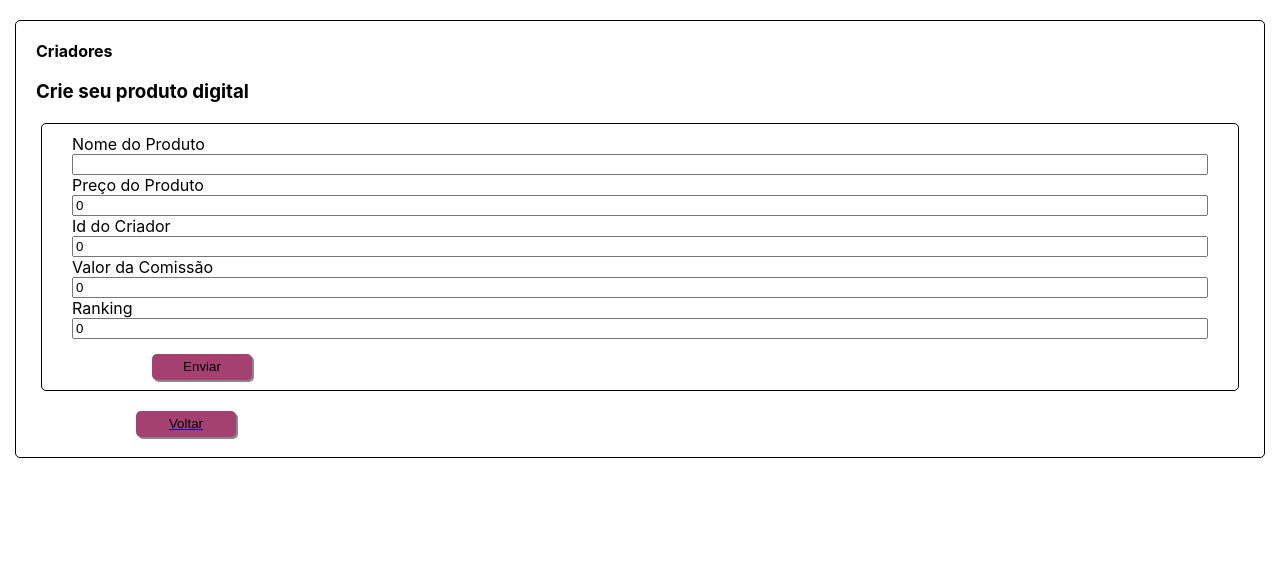
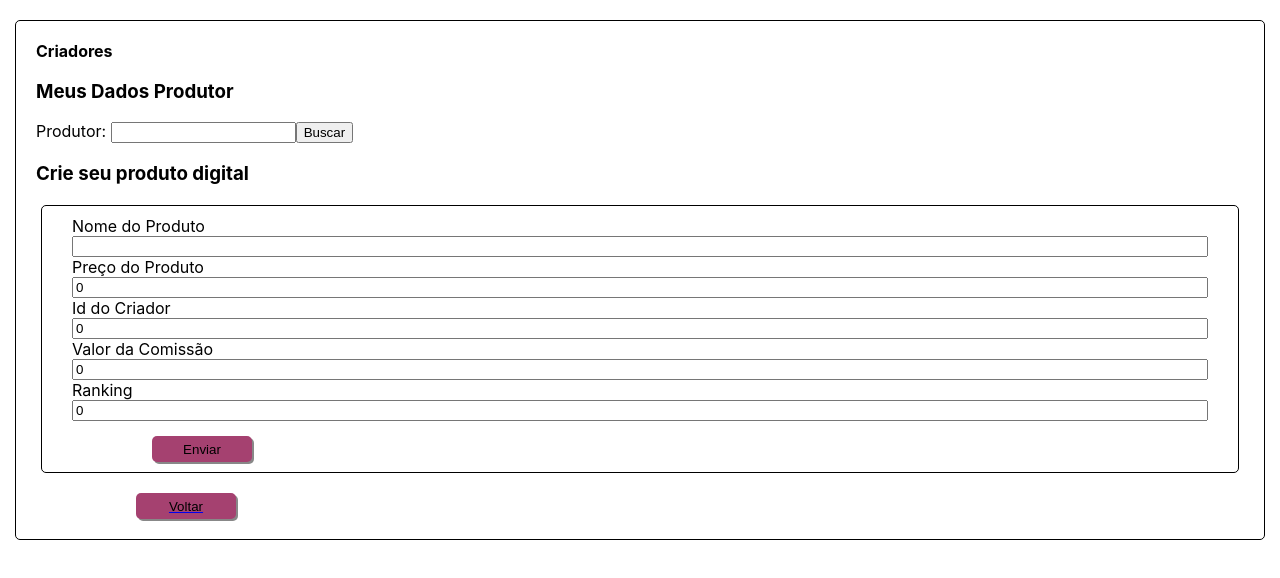
Before and after one commit to higorvoltz/program-affiliateds-front, a React (Create React App) app: page /criadores in a window 1280 px wide. Shown: the top 578 px of the page. Built offline with nearby package versions, Linux system fonts and the light colour scheme; the HTML template or start-up script is replaced by a standard one.

Commit message:
feat: include feature search by name on resource productors

```diff
--- a/src/Pages/AdminArea.tsx
+++ b/src/Pages/AdminArea.tsx
@@ -110,7 +110,7 @@ function AdminArea(): JSX.Element {
           </ProductListItemHeader>
           {product.productors.map((productor, index) => (
             <ProductListItem key={productor.id} even={index % 2 === 0}>
-              id Produtor: {productor.id} | nome: {productor.name} | email: {productor.email} | Balance: $
+              id Produtor: {productor.id} | nome: {productor.name} | email: {productor.email} | Balance:
               {formatCurrency(productor.balance)}
             </ProductListItem>
           ))}
--- a/src/Pages/Productors.tsx
+++ b/src/Pages/Productors.tsx
@@ -2,11 +2,13 @@ import { Link } from "react-router-dom";
 import React, { useState } from "react";
 import { Formik, Form, Field } from "formik";
 import * as yup from "yup";
+import { Productor, ProductorsState } from "../Interfaces";
 import axios from "axios";
 import {
   back,
   comissionValue,
   createProduct,
+  myDataProductor,
   productName,
   productPrice,
   productorId,
@@ -54,12 +56,44 @@ function Productors(): JSX.Element {
       console.log(error);
     }
   };
+  const [state, setState] = useState<ProductorsState>({ productors: [] });
+  const [productorName, setProductorName] = useState<string>("");
+  const baseUrl = "http://localhost:3001/api/v1/";
+
+  async function searchProductorByName(name: string): Promise<Productor[]> {
+    try {
+      const response = await axios.get<Productor[]>(
+        `${baseUrl}productors/by-name/${name}`
+      );
+      return response.data;
+    } catch (error) {
+      console.log(error);
+      return [];
+    }
+  }
+
+  const handleSearch = async () => {
+    const result = await searchProductorByName(productorName);
+    setState({ productors: result });
+  };
+
   return (
     <>
       <Border>
         <Title>
           <span>{productors}</span>
         </Title>
+        <SubTitle>
+          <h3>{myDataProductor}</h3>
+          <label htmlFor="productorName">Produtor: </label>
+          <input
+            type="text"
+            id="productorName"
+            value={productorName}
+            onChange={(e) => setProductorName(e.target.value)}
+          />
+          <button onClick={handleSearch}>Buscar</button>
+        </SubTitle>
         <SubTitle>
           <h3>{createProduct}</h3>
         </SubTitle>
--- a/src/Requests/Productors/api.tsx
+++ b/src/Requests/Productors/api.tsx
@@ -23,6 +23,16 @@ export async function getProductorsById(id: number): Promise<Productor | null> {
     return null;}
 }
 
+export async function getProductorsByName(name: string): Promise<Productor | null> {
+  try {
+    const response = await axios.get<Productor>(`${baseUrl}productors${name}`);
+    return response.data;
+  } catch (error) {
+    console.log(error);
+    return null;
+  }
+}
+
 export async function addProductor(productor: Productor): Promise<void> {
   try {
     await axios.post(`${baseUrl}productors`, productor);
--- a/src/pt-BR/index.tsx
+++ b/src/pt-BR/index.tsx
@@ -36,3 +36,4 @@ export const helper: String = 'Central de Ajuda';
 export const solutions: String = 'Soluções';
 export const productsData: String = 'Dados dos Produtos';
 export const productsHeader: String = 'id | Nome do Produto | Preço | Valor Comissão | Últimas Vendas';
+export const myDataProductor: String = 'Meus Dados Produtor';
```
